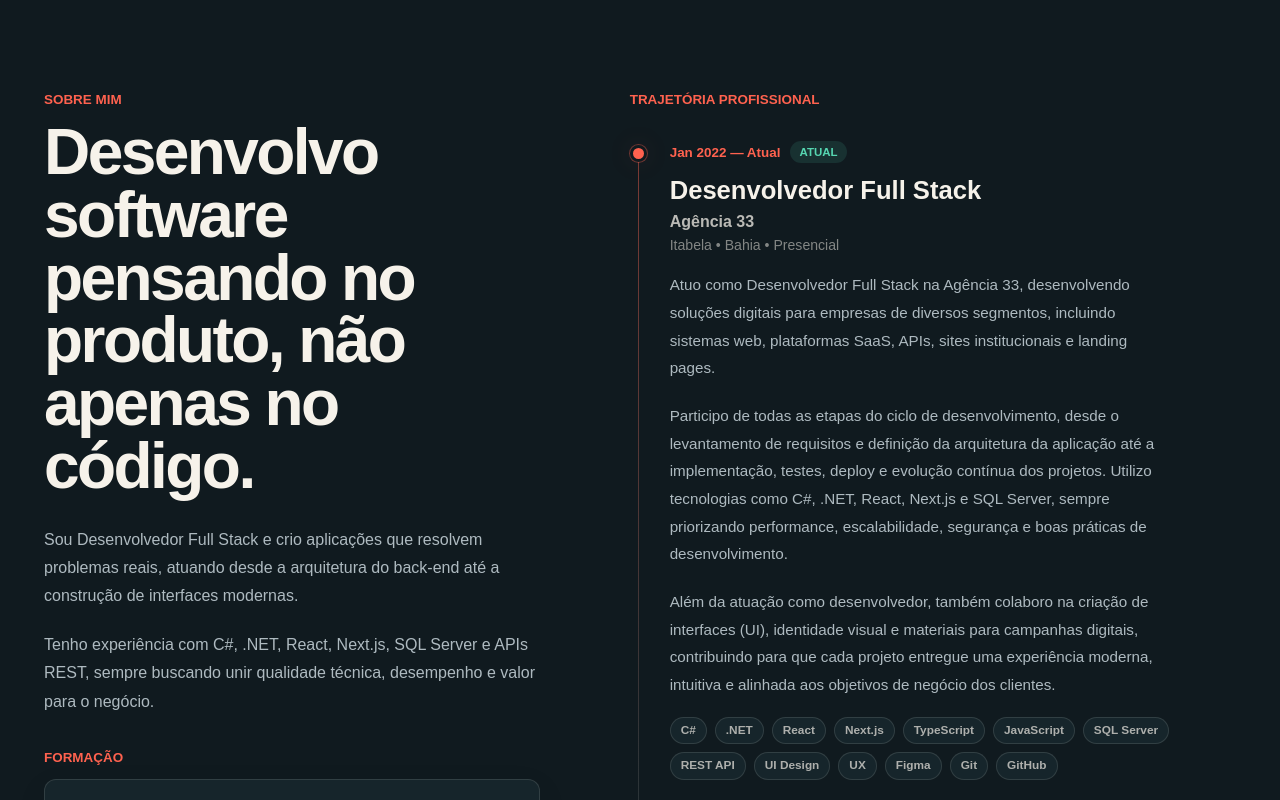
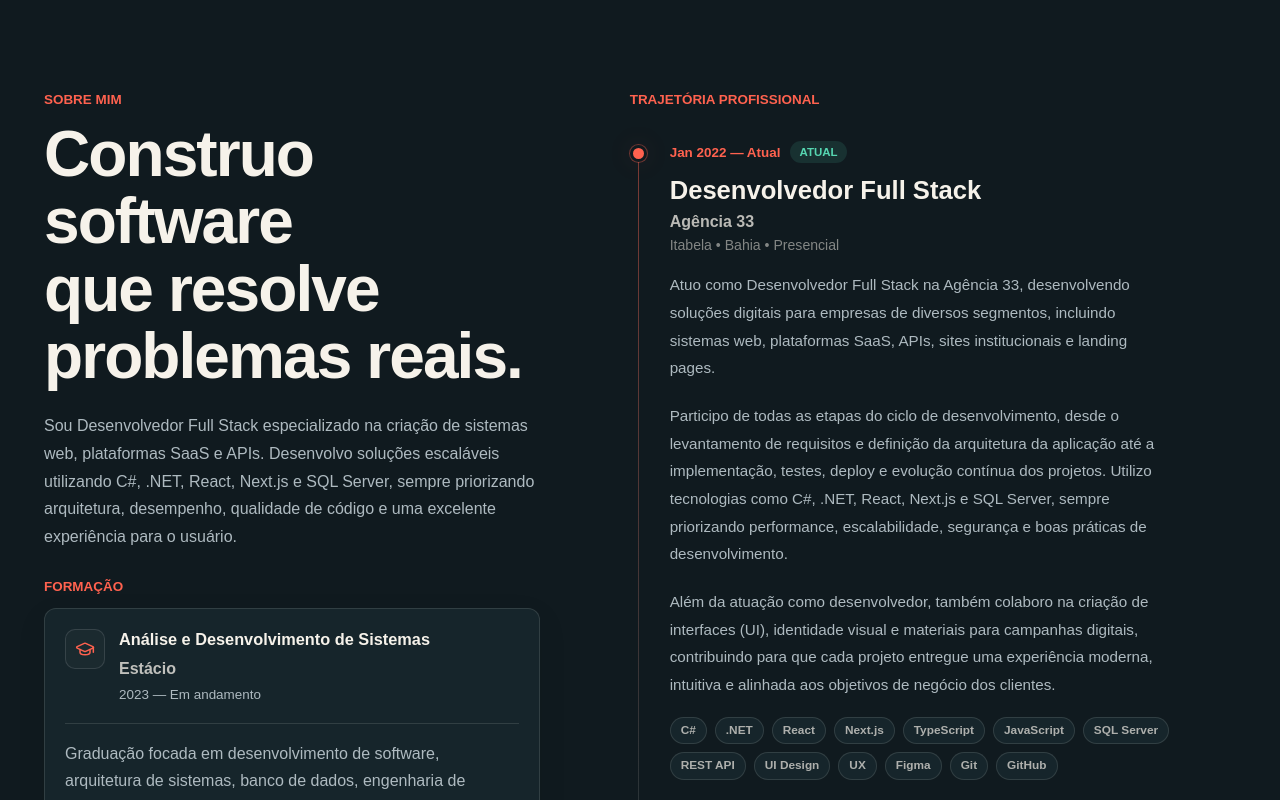
Before and after one commit to Gilnathan/gilnathan-portfolio, a Next.js app: page / in a window 1280 px wide. Shown: the part 820-1620 px from the top of the page. Built offline with nearby package versions, Linux system fonts and the light colour scheme.

Commit message:
Update about section headline

```diff
--- a/app/AboutSection.tsx
+++ b/app/AboutSection.tsx
@@ -60,15 +60,12 @@ export function AboutSection() {
           transition={shouldReduceMotion ? { duration: 0 } : { duration: 0.55, ease: [0.22, 1, 0.36, 1] }}
         >
           <p className="sectionKicker">Sobre mim</p>
-          <h2 className="aboutTitle">Desenvolvo software pensando no produto, não apenas no código.</h2>
+          <h2 className="aboutTitle">Construo software que resolve problemas reais.</h2>
           <div className="aboutText">
             <p>
-              Sou Desenvolvedor Full Stack e crio aplicações que resolvem problemas reais, atuando desde a arquitetura
-              do back-end até a construção de interfaces modernas.
-            </p>
-            <p>
-              Tenho experiência com C#, .NET, React, Next.js, SQL Server e APIs REST, sempre buscando unir qualidade
-              técnica, desempenho e valor para o negócio.
+              Sou Desenvolvedor Full Stack especializado na criação de sistemas web, plataformas SaaS e APIs. Desenvolvo
+              soluções escaláveis utilizando C#, .NET, React, Next.js e SQL Server, sempre priorizando arquitetura,
+              desempenho, qualidade de código e uma excelente experiência para o usuário.
             </p>
           </div>
 
--- a/app/globals.css
+++ b/app/globals.css
@@ -348,17 +348,19 @@ main {
 }
 
 .aboutTitle {
-  font-size: clamp(2.5rem, 5vw, 4.8rem);
-  letter-spacing: -0.04em;
-  line-height: 0.98;
-  max-width: 620px;
+  font-size: clamp(3rem, 5vw, 4rem);
+  font-weight: 800;
+  letter-spacing: -0.03em;
+  line-height: 1.05;
+  max-width: 560px;
+  text-wrap: balance;
 }
 
 .aboutText {
   display: grid;
-  gap: 20px;
-  margin-top: 28px;
-  max-width: 660px;
+  gap: 18px;
+  margin-top: 22px;
+  max-width: 520px;
 }
 
 .aboutText p,
@@ -368,10 +370,14 @@ main {
   margin: 0;
 }
 
+.aboutText p {
+  line-height: 1.74;
+}
+
 .educationArea {
   display: grid;
   gap: 28px;
-  margin-top: 34px;
+  margin-top: 28px;
 }
 
 .educationCard {
```
